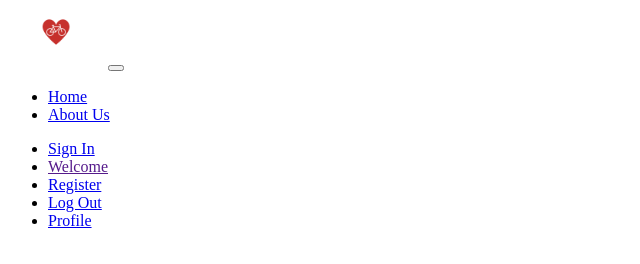
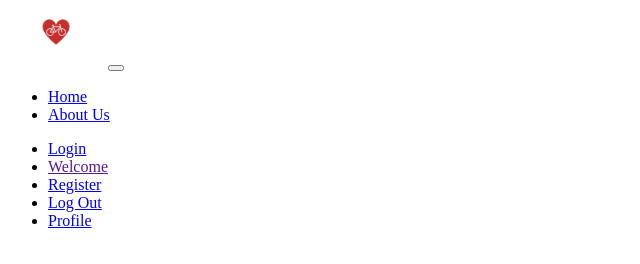
Before and after one commit to Jakejenk/DC_Full_Stack, a website: page templates/partials/navbar.html in a window 1280 px wide. Shown: the full height of the page, 0-640 px from the left. Drawn offline with Linux system fonts and the light colour scheme.

Commit message:
changed Sign In on navbar to Login

```diff
--- a/templates/partials/navbar.html
+++ b/templates/partials/navbar.html
@@ -17,7 +17,7 @@
             </ul>
             <ul class="navbar-nav ms-auto flex-nowrap">
                 <li class="nav item active">
-                    <a href="https://cycling4life.herokuapp.com/login" class="nav-link" id="signInLink">Sign In</a>
+                    <a href="https://cycling4life.herokuapp.com/login" class="nav-link" id="signInLink">Login</a>
                 </li>
                 <li class="nav item active">
                     <a href="" class="nav-link" id="welcomeLink">Welcome</a>
```
